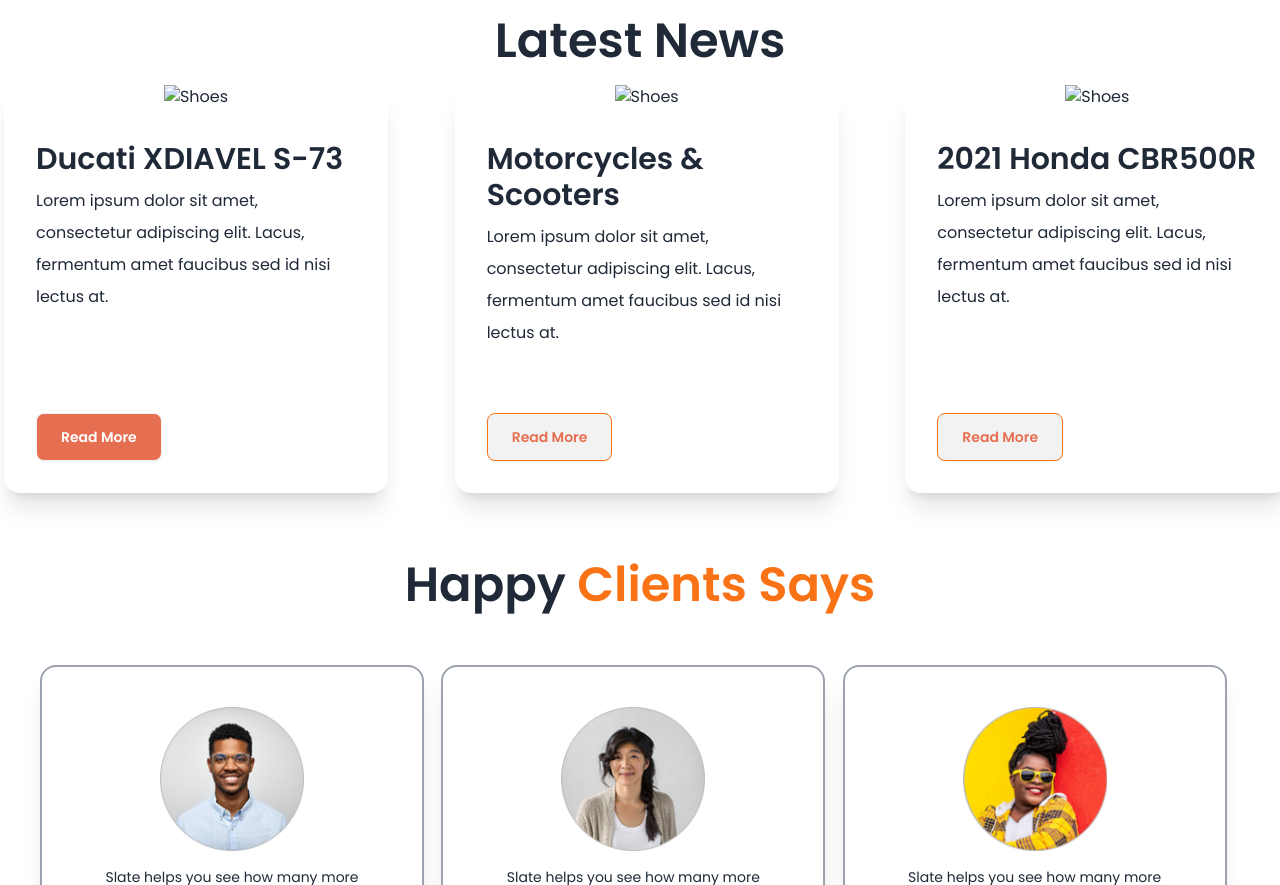
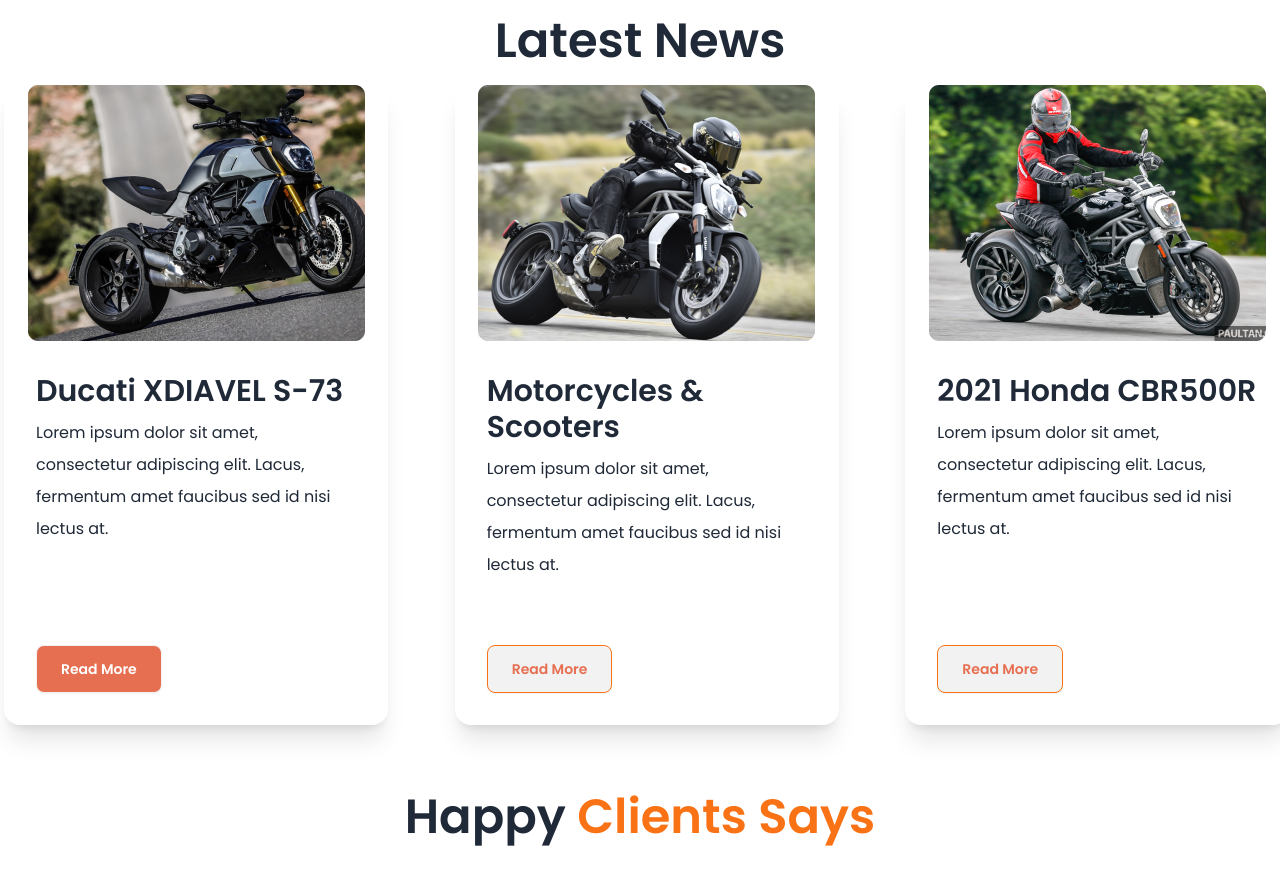
Before and after one commit to GolamRabbani7/Biker-zone-creat-website, a plain HTML site: page index.html in a window 1280 px wide. Shown: the part 1090-1975 px from the top of the page. Drawn offline with nearby package versions, Linux system fonts and the light colour scheme; the site is published under a folder, as on GitHub Pages, so addresses that start at the root find nothing.

Commit message:
changed somthing

```diff
--- a/index.html
+++ b/index.html
@@ -167,7 +167,7 @@
       <div class="grid gap-20  lg:grid-cols-3  md:grid-cols-2  grid-cols-1">
         <!-- first card  -->
         <div class="card w-96 bg-base-100 shadow-xl">
-          <figure><img src="/images/others/latest1.png" alt="Shoes" /></figure>
+          <figure><img src="./images/others/latest1.png" alt="Shoes" /></figure>
           <div class="card-body">
             <h2 class="card-title text-3xl">Ducati XDIAVEL S-73</h2>
             <p class="leading-8">Lorem ipsum dolor sit amet, consectetur adipiscing elit. Lacus, fermentum amet faucibus
@@ -181,7 +181,7 @@
 
         <!--Scend card   -->
         <div class="card w-96 bg-base-100 shadow-xl">
-          <figure><img src="/images/others/latest2.png" alt="Shoes" /></figure>
+          <figure><img src="./images/others/latest2.png" alt="Shoes" /></figure>
           <div class="card-body">
             <h2 class="card-title text-3xl">Motorcycles & Scooters</h2>
             <p class="leading-8">Lorem ipsum dolor sit amet, consectetur adipiscing elit. Lacus, fermentum amet faucibus
@@ -195,7 +195,7 @@
 
         <!--third card   -->
         <div class="card w-96 bg-base-100 shadow-xl">
-          <figure><img src="/images/others/latest3.png" alt="Shoes" /></figure>
+          <figure><img src="./images/others/latest3.png" alt="Shoes" /></figure>
           <div class="card-body">
             <h2 class="card-title text-3xl">2021 Honda CBR500R</h2>
             <p class="leading-8">Lorem ipsum dolor sit amet, consectetur adipiscing elit. Lacus, fermentum amet faucibus
```
